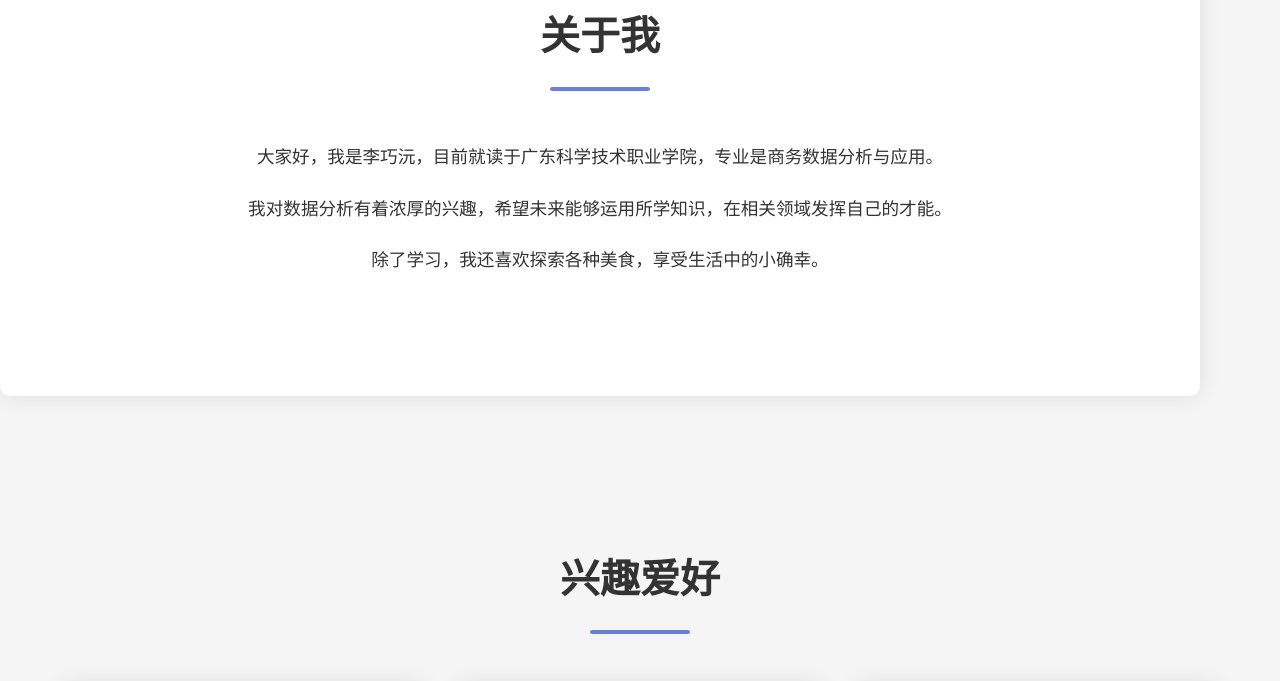
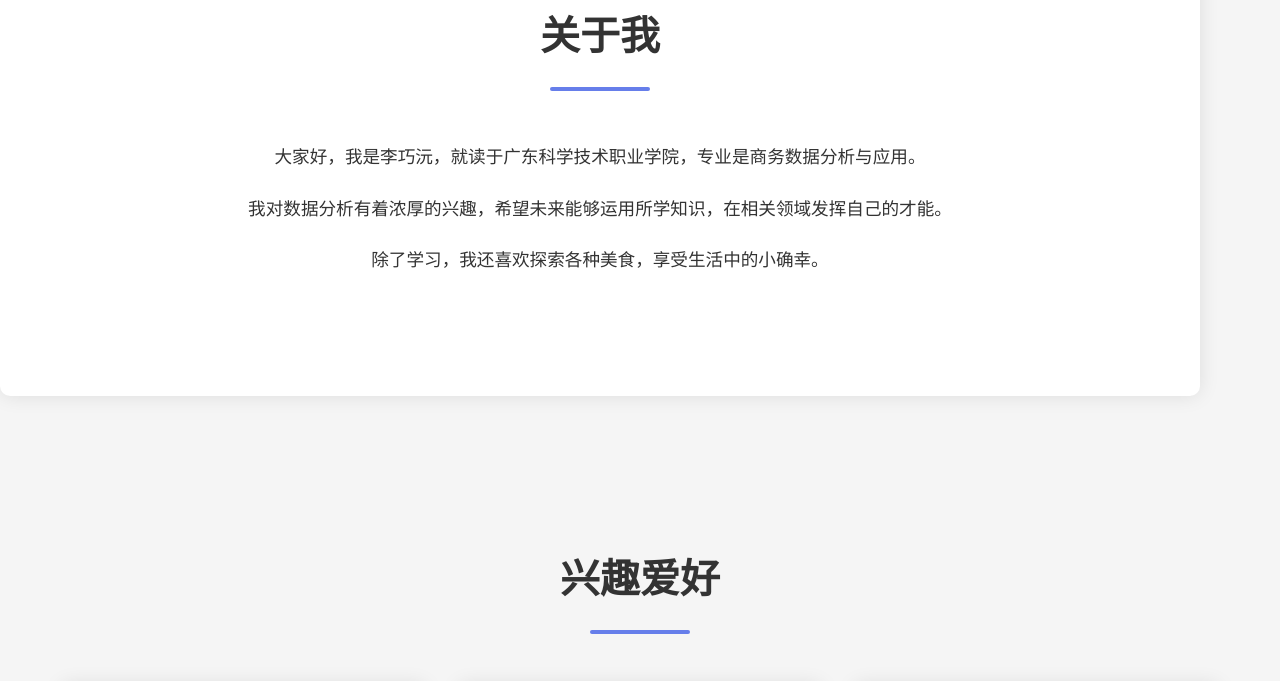
Before and after one commit to liqy77/my-site, a plain HTML site: page index.html in a window 1280 px wide. Shown: the part 947-1628 px from the top of the page. Drawn offline with Linux system fonts and the light colour scheme.

Commit message:
删除关于我部分中的'目前'二字

```diff
--- a/index.html
+++ b/index.html
@@ -33,7 +33,7 @@
             <h2>关于我</h2>
             <div class="about-content">
                 <div class="about-text">
-                    <p>大家好，我是李巧沅，目前就读于广东科学技术职业学院，专业是商务数据分析与应用。</p>
+                    <p>大家好，我是李巧沅，就读于广东科学技术职业学院，专业是商务数据分析与应用。</p>
                     <p>我对数据分析有着浓厚的兴趣，希望未来能够运用所学知识，在相关领域发挥自己的才能。</p>
                     <p>除了学习，我还喜欢探索各种美食，享受生活中的小确幸。</p>
                 </div>
```
